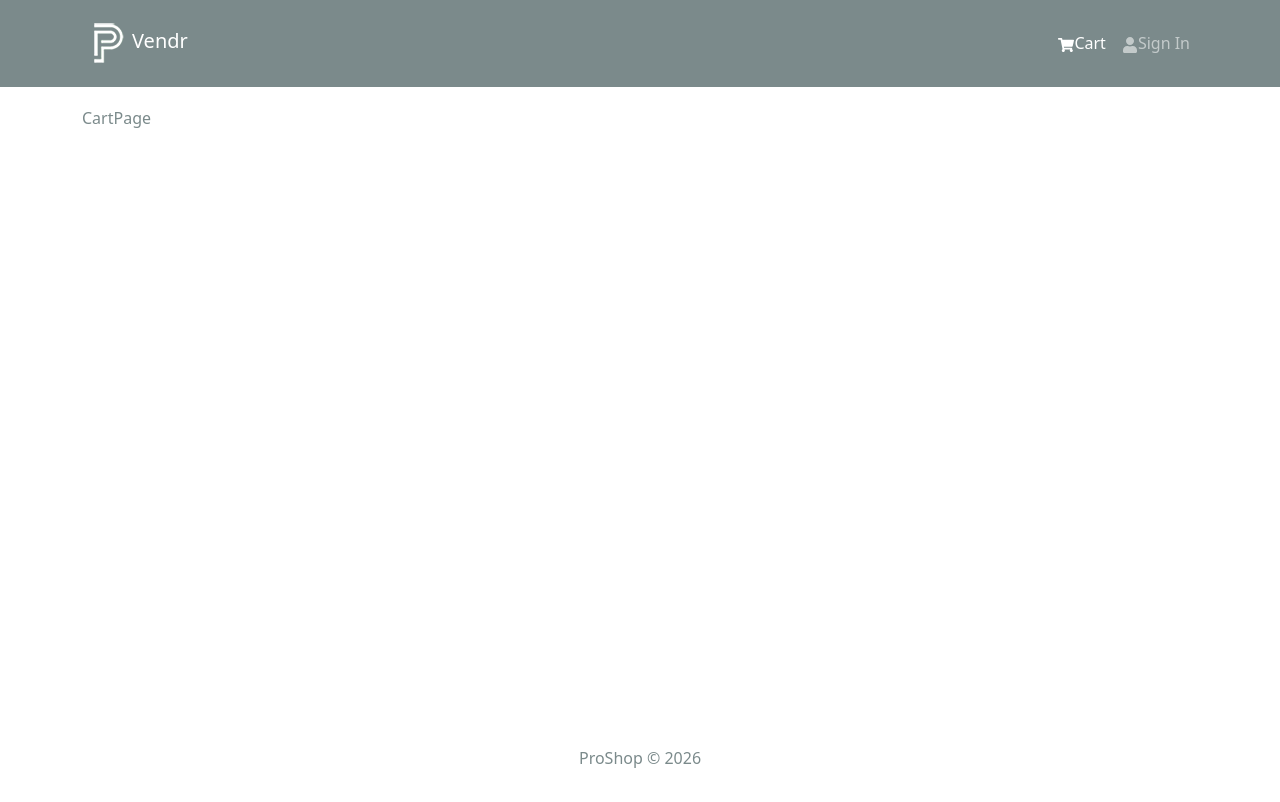
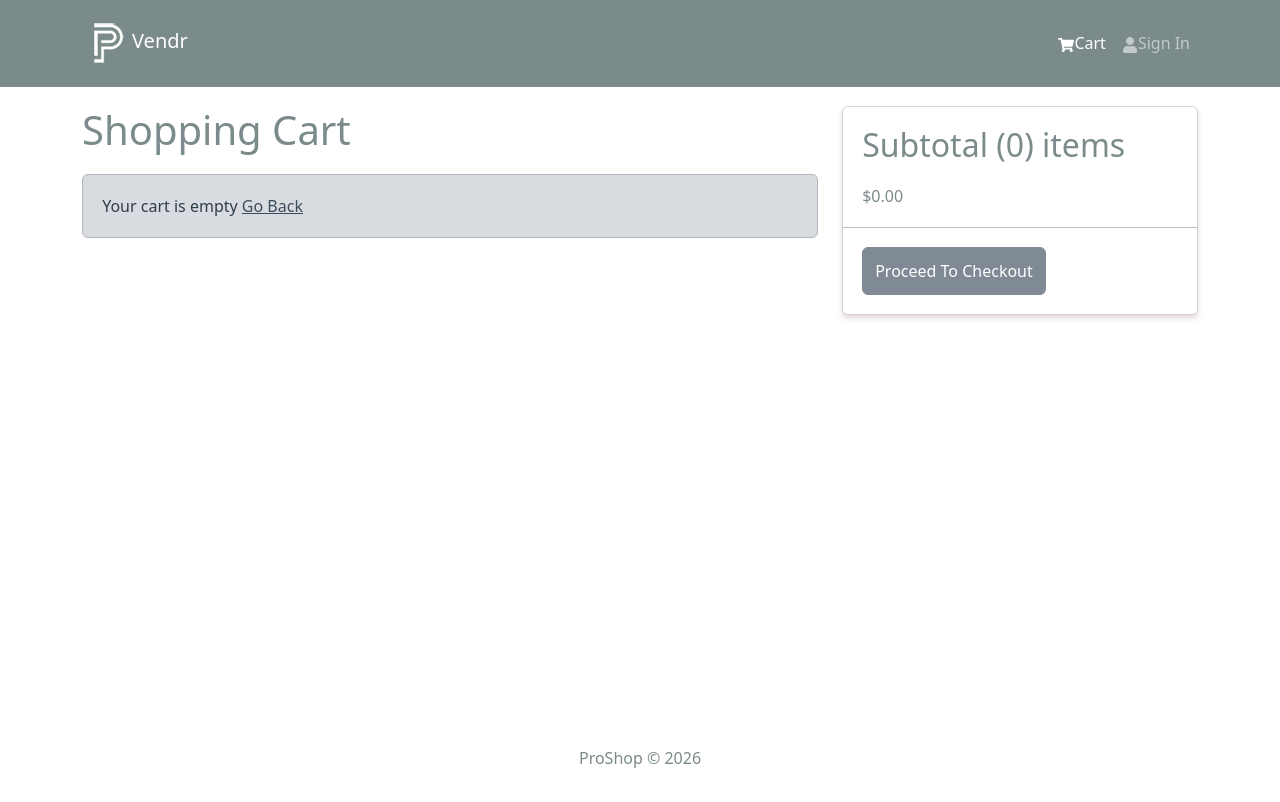
Before and after one commit to sen0mar/mern-ecommerce, a React (Vite) app in the folder frontend/: page /cart in a window 1280 px wide. Shown: the top 802 px of the page. Built offline with nearby package versions, Linux system fonts and the light colour scheme.

Commit message:
Finish Cart Page styling and functionality

```diff
--- a/frontend/src/pages/CartPage.jsx
+++ b/frontend/src/pages/CartPage.jsx
@@ -6,17 +6,114 @@
   ListGroup,
   Image,
   Form,
+  FormControl,
   Button,
   Card,
+  ListGroupItem,
 } from "react-bootstrap";
 import { FaTrash } from "react-icons/fa";
 import Message from "../components/Message";
+import { addToCart, removeFromCart } from "../slices/cartSlice";
 
 const CartPage = () => {
   const navigate = useNavigate();
   const dispatch = useDispatch();
 
-  return <div>CartPage</div>;
+  const cart = useSelector((state) => state.cart);
+  const { cartItems } = cart;
+
+  const handleAddToCart = async (product, qty) => {
+    dispatch(addToCart({ ...product, qty }));
+  };
+
+  const handleRemoveFromCart = async (id) => {
+    dispatch(removeFromCart(id));
+  };
+
+  const handleCheckout = () => {
+    navigate("/login?redirect=/shipping");
+  };
+
+  return (
+    <Row>
+      <Col md={8}>
+        <h1 style={{ marginBottom: "20px" }}>Shopping Cart</h1>
+        {cartItems.length === 0 ? (
+          <Message>
+            Your cart is empty <Link to="/">Go Back</Link>
+          </Message>
+        ) : (
+          <ListGroup variant="flush">
+            {cartItems.map((item) => (
+              <ListGroupItem key={item._id}>
+                <Row>
+                  <Col md={2}>
+                    <Image src={item.image} alt={item.name} fluid rounded />
+                  </Col>
+                  <Col md={3}>
+                    <Link to={`/product/${item._id}`}>{item.name}</Link>
+                  </Col>
+                  <Col md={2}>${item.price}</Col>
+                  <Col md={2}>
+                    <FormControl
+                      as="select"
+                      value={item.qty}
+                      onChange={(e) =>
+                        handleAddToCart(item, Number(e.target.value))
+                      }
+                    >
+                      {/* Create array of indexes with N of products in stock */}
+                      {[...Array(item.countInStock).keys()].map((x) => (
+                        <option key={x + 1} value={x + 1}>
+                          {x + 1}
+                        </option>
+                      ))}
+                    </FormControl>
+                  </Col>
+                  <Col md={2}>
+                    <Button
+                      type="button"
+                      variant="light"
+                      onClick={() => handleRemoveFromCart(item._id)}
+                    >
+                      <FaTrash />
+                    </Button>
+                  </Col>
+                </Row>
+              </ListGroupItem>
+            ))}
+          </ListGroup>
+        )}
+      </Col>
+
+      <Col md={4}>
+        <Card>
+          <ListGroup variant="flush">
+            <ListGroupItem>
+              <h2>
+                Subtotal ({cartItems.reduce((acc, item) => acc + item.qty, 0)})
+                items
+              </h2>
+              $
+              {cartItems
+                .reduce((acc, item) => acc + item.qty * item.price, 0)
+                .toFixed(2)}
+            </ListGroupItem>
+            <ListGroupItem>
+              <Button
+                type="button"
+                className="btn-block"
+                disabled={cartItems.length === 0}
+                onClick={handleCheckout}
+              >
+                Proceed To Checkout
+              </Button>
+            </ListGroupItem>
+          </ListGroup>
+        </Card>
+      </Col>
+    </Row>
+  );
 };
 
 export default CartPage;
--- a/frontend/src/slices/cartSlice.js
+++ b/frontend/src/slices/cartSlice.js
@@ -29,8 +29,15 @@
 
       return updateCart(state);
     },
+    removeFromCart: (state, action) => {
+      state.cartItems = state.cartItems.filter(
+        (item) => item._id !== action.payload,
+      );
+
+      return updateCart(state);
+    },
   },
 });
 
 export default cartSlice.reducer;
-export const { addToCart } = cartSlice.actions;
+export const { addToCart, removeFromCart } = cartSlice.actions;
```
